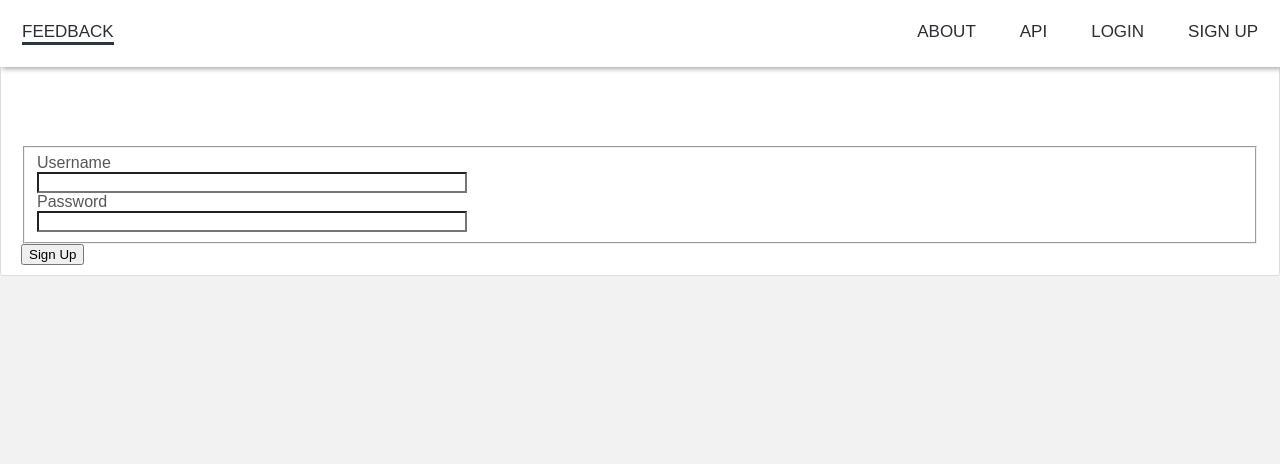
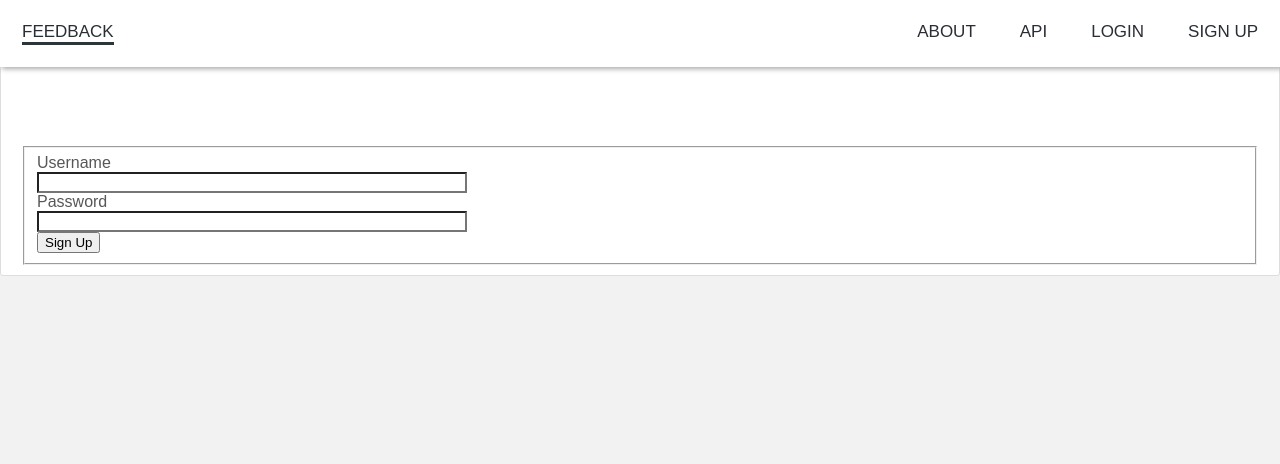
Before and after one commit to jgil325/FeedbackForm, a Flask app: page /login in a window 1280 px wide. Shown: the top 464 px of the page. Run offline with Flask 2, Linux system fonts and the light colour scheme; some libraries are stand-ins or nearby versions; some web fonts are replaced.

Commit message:
login styling

```diff
--- a/templates/login.html
+++ b/templates/login.html
@@ -18,7 +18,6 @@
            {{ form.username(class="form-control form-control-lg") }}
        {% endif %}
      </div>
-     <div class="form-group">
          {{ form.password.label(class="form-control-label") }}
          {% if form.password.errors %}
            {{ form.password(class="form-control form-control-lg is-invalid") }}
@@ -30,12 +29,8 @@
        {% else %}
            {{ form.password(class="form-control form-control-lg") }}
        {% endif %}
-     </div>
-</fieldset>
-
-         <div class="form-group", method="post">
                  {{ form.submit(class="btn btn-outline-info") }}
-              </div>
+                </fieldset>
          </form>
      </div>
 
```
